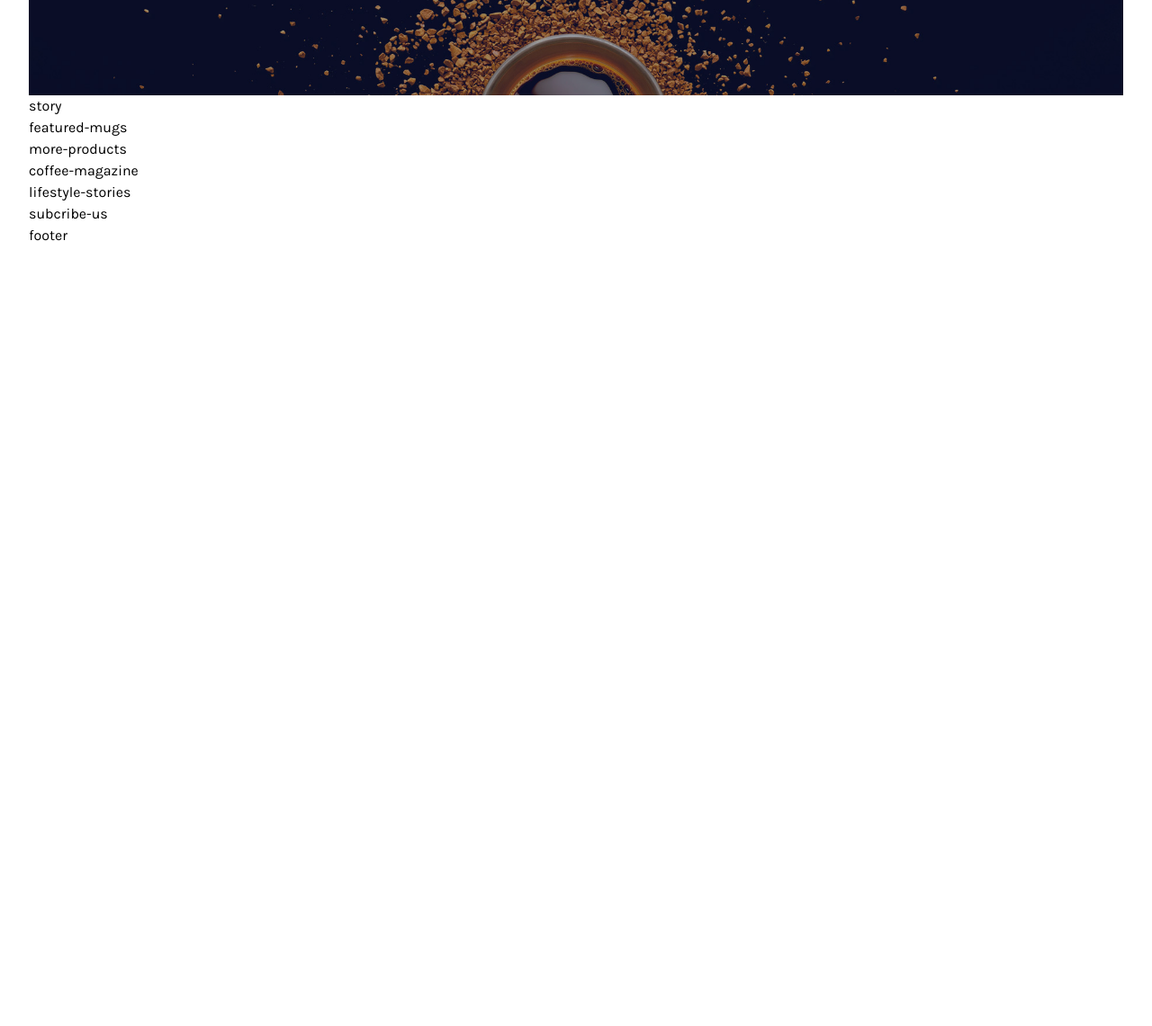
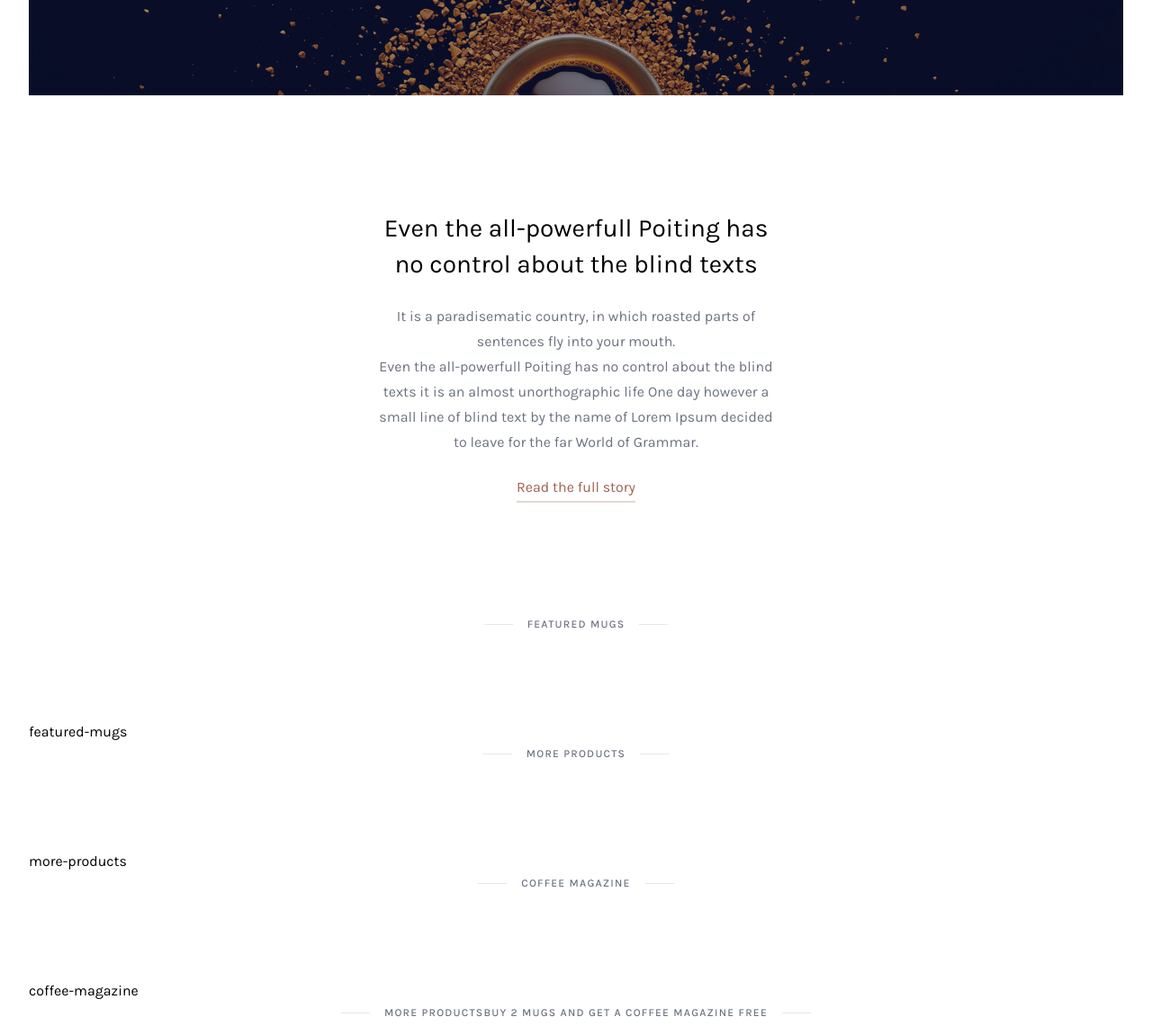
Before and after one commit to UyenPun/Project-Tailwind-Coffee, a website: page public/index.html in a window 1280 px wide. Shown: the part 500-1641 px from the top of the page at 90% size. Before the commit the page ends 800 px from the top, so only its background shows below. Drawn offline with Linux system fonts and the light colour scheme.

Commit message:
add story.

```diff
--- a/public/index.html
+++ b/public/index.html
@@ -89,21 +89,68 @@
         </div>
 
         <div class="story">
-          story
+          <div class="w-full h-full flex justify-center items-center">
+            <div class="px-4 sm:px-16 md:px-32 lg:px-64 xl:px-96 py-32 text-center">
+              <div class="text-[28px] mb-6 leading-10">Even the all-powerfull Poiting has no control about the blind
+                texts</div>
+              <div class="text-gray-500 leading-7 mb-6">
+                It is a paradisematic country, in which roasted parts of sentences fly into your mouth.
+                <br />
+                Even the all-powerfull Poiting has no control about the blind texts it is an almost unorthographic life
+                One day however a small line of blind text by the name of Lorem Ipsum decided to leave for the far World
+                of
+                Grammar.
+              </div>
+              <div class="">
+                <a href="#"
+                  class="text-coffee-400 hover:text-coffee-600 relative after:lg:absolute after:lg:-bottom-2 after:lg:left-0 after:bg-coffee-50 hover:after:bg-coffee-200 after:h-0.5 after:w-full after:transition-all after:ease-in-out after:duration-400">
+                  Read the full story
+                </a>
+              </div>
+            </div>
+          </div>
         </div>
 
+
+        <div class="tud-subheadline">
+          <div class="tud-subheadline-deco-line"></div>
+          <div class="tud-subheadline-label">FEATURED MUGS
+          </div>
+          <div class="tud-subheadline-deco-line"></div>
+        </div>
         <div class="featured-mugs">
           featured-mugs
         </div>
 
+        <div class="tud-subheadline">
+          <div class="tud-subheadline-deco-line"></div>
+          <div class="tud-subheadline-label">MORE PRODUCTS
+          </div>
+          <div class="tud-subheadline-deco-line"></div>
+        </div>
         <div class="more-products">
           more-products
         </div>
 
+
+        <div class="tud-subheadline">
+          <div class="tud-subheadline-deco-line"></div>
+          <div class="tud-subheadline-label">
+            COFFEE MAGAZINE
+          </div>
+          <div class="tud-subheadline-deco-line"></div>
+        </div>
         <div class="coffee-magazine">
           coffee-magazine
         </div>
 
+        <div class="tud-subheadline">
+          <div class="tud-subheadline-deco-line"></div>
+          <div class="tud-subheadline-label">
+            MORE PRODUCTSBUY 2 MUGS AND GET A COFFEE MAGAZINE FREE
+          </div>
+          <div class="tud-subheadline-deco-line"></div>
+        </div>
         <div class="lifestyle-stories">
           lifestyle-stories
         </div>
--- a/src/input.css
+++ b/src/input.css
@@ -4,6 +4,7 @@
 @tailwind components;
 @tailwind utilities;
 
+/* Những class áp dụng nhiều lần: */
 /* ct = custom */
 /* tud = tranuyendev */
 .ct-top-menu-expanded {
@@ -11,7 +12,7 @@
 }
 
 .ct-top-menu-item {
-  @apply cursor-pointer py-1 hover:text-gray-800 relative after:lg:absolute after:lg:bottom-0 after:lg:left-0 after:lg:bg-light-coffee after:lg:h-0.5 after:lg:w-0 hover:after:lg:w-full after:lg:transition-all after:lg:ease-in-out after:lg:duration-300;
+  @apply cursor-pointer py-1 hover:text-gray-800 relative after:lg:absolute after:lg:bottom-0 after:lg:left-0 after:lg:bg-coffee-200 after:lg:h-0.5 after:lg:w-0 hover:after:lg:w-full after:lg:transition-all after:lg:ease-in-out after:lg:duration-300;
 }
 
 /* Active */
@@ -26,3 +27,15 @@
 .tud-badge-circle {
   @apply text-xs text-center rounded-full px-1.5;
 }
+
+.tud-subheadline {
+  @apply flex justify-center items-center mb-24;
+}
+
+.tud-subheadline-deco-line {
+  @apply w-8 h-px bg-gray-200;
+}
+
+.tud-subheadline-label {
+  @apply mx-4 uppercase tracking-widest text-gray-500 font-medium text-[12px] text-center;
+}
--- a/tailwind.config.js
+++ b/tailwind.config.js
@@ -7,7 +7,12 @@ module.exports = {
         Karla: ["Karla", "sans-serif"],
       },
       colors: {
-        "light-coffee": "#C89F94",
+        coffee: {
+          50: "#E8D6D0",
+          200: "#C89F94",
+          400: "#A25F4B",
+          600: "#744838",
+        },
       },
       keyframes: {
         slideDown: {
```
Also changed, not shown: public/output.css.
